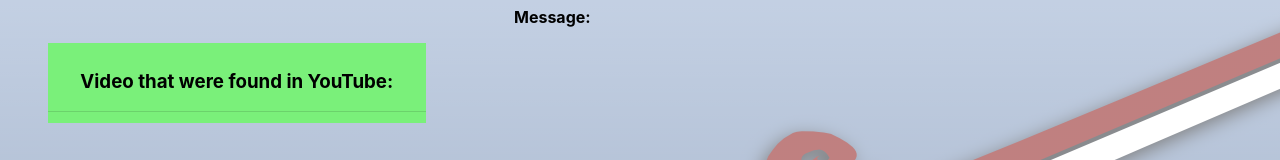
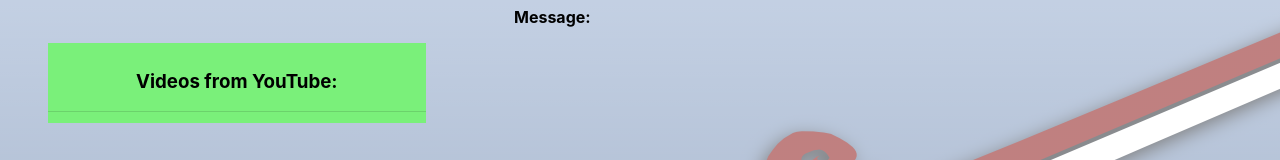
Before and after one commit to ykrantz/song-list-full-client, a React (Create React App) app: page / in a window 1280 px wide. Shown: the part 250-410 px from the top of the page. Built offline with nearby package versions, Linux system fonts and the light colour scheme.

Commit message:
edit title founded

```diff
--- a/src/components/MainPage/FoundedSongsPlaylist/FoundedSongsPlaylist.js
+++ b/src/components/MainPage/FoundedSongsPlaylist/FoundedSongsPlaylist.js
@@ -12,7 +12,7 @@
   return (
     <div className="FoundedSongsPlaylist-container">
       <List sx={style} component="nav" aria-label="mailbox folders">
-        <h3>Videos that were found in Playlist:</h3>
+        <h3>Videos found in your Playlist:</h3>
         <Divider />
         {searchSongResults.map((song) => (
           <FoundedSongPlaylist key={song._id} song={song} />
--- a/src/components/MainPage/FoundedSongsYouTube/FoundedSongsYouTube.js
+++ b/src/components/MainPage/FoundedSongsYouTube/FoundedSongsYouTube.js
@@ -12,7 +12,7 @@
   return (
     <div className="FoundedSongsYouTube-container">
       <List sx={style} component="nav" aria-label="mailbox folders">
-        <h3>Video that were found in YouTube:</h3>
+        <h3>Videos from YouTube:</h3>
         <Divider />
 
         {searchSongResults.map((song) => (
```
